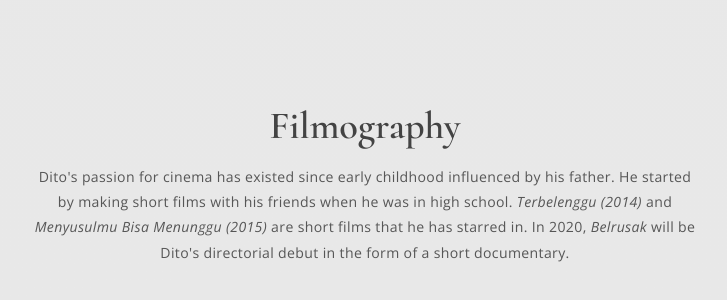
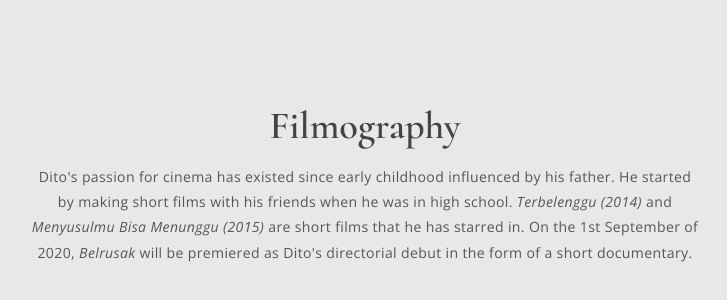
Before and after one commit to andikawilliam/ditobuwono, a Vue app: page / in a window 1280 px wide. Shown: the part 1269-1569 px from the top of the page, without its empty margins (275-1002 px from the left). Built offline with nearby package versions, Linux system fonts and the light colour scheme.

Commit message:
Update PortfolioFilm.ts

```diff
--- a/src/content/PortfolioFilm.ts
+++ b/src/content/PortfolioFilm.ts
@@ -26,8 +26,8 @@ export default Vue.extend({
         <span class="italic"> Terbelenggu (2014) </span>
         and
         <span class="italic"> Menyusulmu Bisa Menunggu (2015) </span>
-        are short films that he has starred in. In 2020,
-        <span class="italic">Belrusak</span> will be
+        are short films that he has starred in. On the 1st September of 2020,
+        <span class="italic">Belrusak</span> will be premiered as
         Dito's directorial debut in the form of a short documentary.
       `,
       activeFilm: 0,
```
